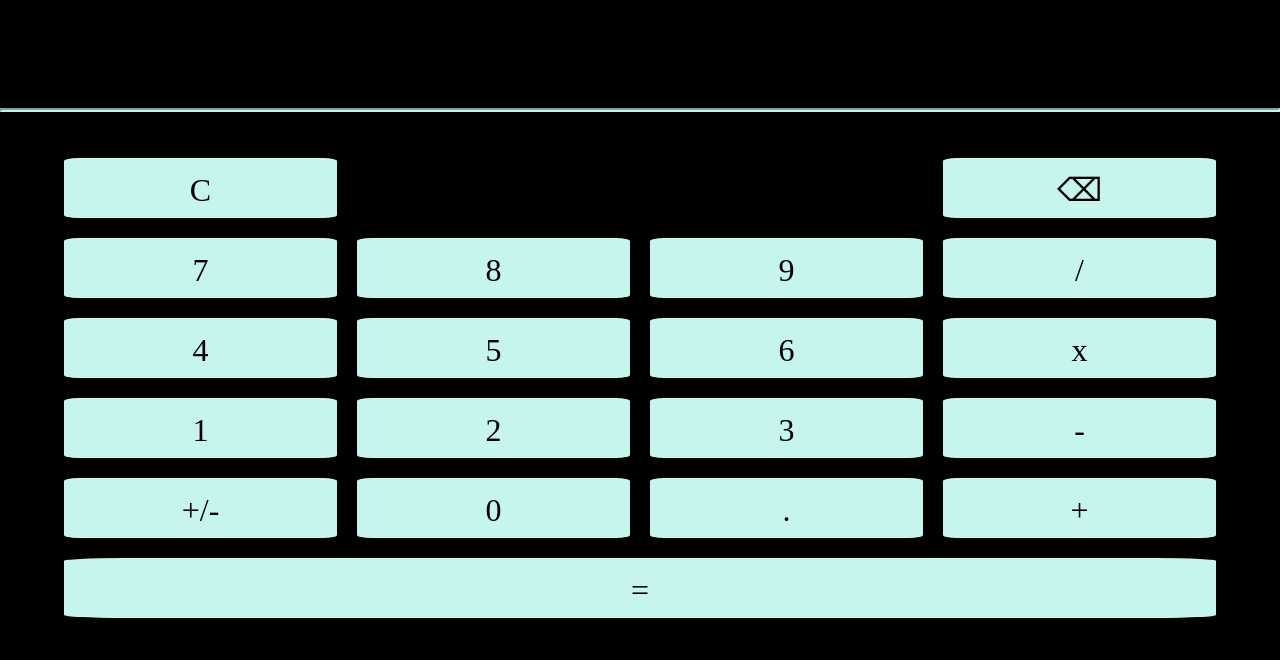
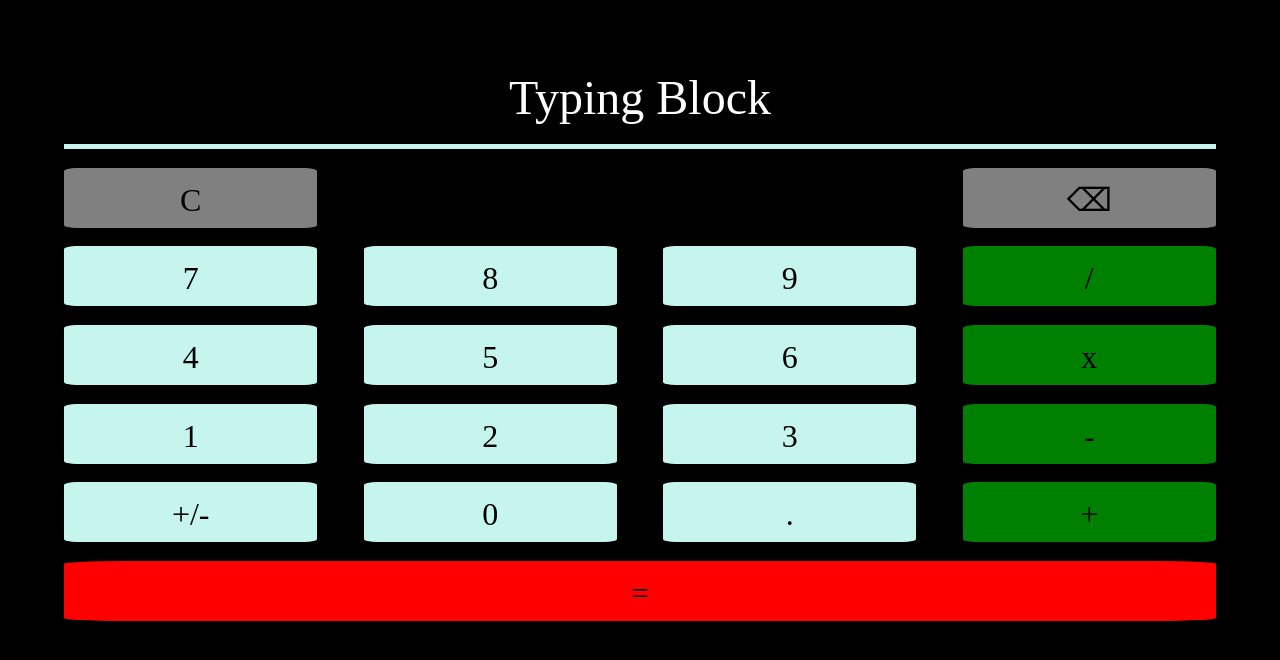
Before and after one commit to caitlinw29/calculator, a plain HTML site: page index.html in a window 1280 px wide. Drawn offline with Linux system fonts and the light colour scheme.

Commit message:
Adjust layout for grid to contain all elements, and add basic styling

```diff
--- a/assets/styles/main.css
+++ b/assets/styles/main.css
@@ -3,18 +3,12 @@ body {
   margin: 0;
 }
 
-hr {
-  border-width: 2px;
-  border-color: #c6f5ee;
-}
-
-.number-grid {
+.calculator {
   display: grid;
   grid-template-columns: repeat(4, 1fr);
-  grid-template-rows: repeat(6, 1fr);
-  grid-column-gap: 20px;
-  grid-row-gap: 20px;
-  padding: 3% 5%;
+  grid-column-gap: 4%;
+  grid-row-gap: 4%;
+  padding: 2% 5%;
 }
 
 .zone {
@@ -27,16 +21,37 @@ hr {
   height: 60px;
 }
 
+.fill-row {
+  grid-column: 1 / 5;
+}
+
+.tall {
+  height: 100px;
+  line-height: 3;
+  font-size: 3em;
+}
+
 .blank {
     background: black;
     cursor: default;
 }
 
-  .fill {
-    grid-column-start: span 4;
+.white-text {
+    color: white;
 }
 
-  #typing-block {
-    width: 100%;
-    height: 100px;
+.row-border {
+    border-top: 5px solid #c6f5ee;
 }
+
+.operation {
+  background: green;
+}
+
+.solve {
+  background: red;
+}
+
+.deletion {
+  background: gray;
+}
--- a/index.html
+++ b/index.html
@@ -9,30 +9,30 @@
     <link rel="stylesheet" href="./assets/styles/main.css">
   </head>
   <body>
-    <div id="typing-block"></div>
-    <hr>
-    <div class="number-grid">
-      <div class="zone">C</div>
+    <div class="calculator">
+      <div class="zone blank white-text fill-row tall">Typing Block</div>
+      <div class="row-border fill-row"></div>
+      <div class="zone deletion">C</div>
       <div class="zone blank"></div>
       <div class="zone blank"></div>
-      <div class="zone">⌫</div>
+      <div class="zone deletion">⌫</div>
       <div class="zone">7</div>
       <div class="zone">8</div>
       <div class="zone">9</div>
-      <div class="zone">/</div>
+      <div class="zone operation">/</div>
       <div class="zone">4</div>
       <div class="zone">5</div>
       <div class="zone">6</div>
-      <div class="zone">x</div>
+      <div class="zone operation">x</div>
       <div class="zone">1</div>
       <div class="zone">2</div>
       <div class="zone">3</div>
-      <div class="zone">-</div>
+      <div class="zone operation">-</div>
       <div class="zone">+/-</div>
       <div class="zone">0</div>
       <div class="zone">.</div>
-      <div class="zone">+</div>
-      <div class="zone fill">=</div>
+      <div class="zone operation">+</div>
+      <div class="zone fill-row solve">=</div>
     </div>
 
     <script src="./assets/js/main.js" async defer></script>
```
Lines whose indentation alone changed are shown as unchanged.
